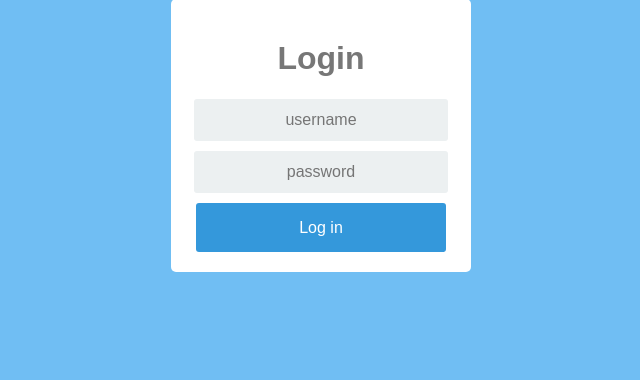
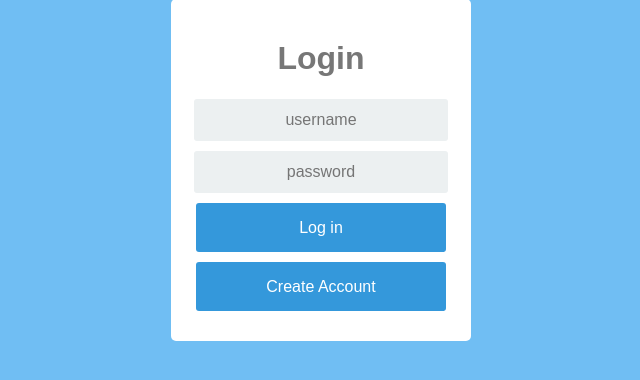
Before and after one commit to AbbyLuHui/DPI_NYCCP, a Flask app: template templates/login.html in a window 1280 px wide. Shown: the part 79-459 px from the top of the page, without its empty margins (319-959 px from the left). Run offline with Flask 2, Linux system fonts and the light colour scheme; the template is opened without the code that fills it, so the values that code supplies are empty; parts of the project's set-up code (start-up, migrations or seed data) failed here and were passed over.

Commit message:
Create Account

```diff
--- a/app.py
+++ b/app.py
@@ -102,7 +102,12 @@ def index():
   See its API: http://flask.pocoo.org/docs/0.10/api/#incoming-request-data
   """
   events = vanilla(list(g.conn.execute("select * from event where event.time > now()")))
-  return render_template("index.html", events=events)
+  #return render_template("index.html", events=events)
+  if not session.get('logged_in'):
+      return render_template('login.html')
+  else:
+      print("Rendering index page")
+      return render_template("index.html", events=events)
 
   # DEBUG: this is debugging code to see what request looks like
   # print request.args
@@ -150,17 +155,14 @@ def index():
   # render_template looks in the templates/ folder for files.
   # for example, the below file reads template/index.html
   #
-  if not session.get('logged_in'):
-      return render_template('login.html')
-  else:
-      return render_template("index.html")
+
 
 @app.route('/login', methods=['POST'])
 def do_admin_login():
     if request.form['password'] == 'password' and request.form['username'] == 'admin':
         session['logged_in'] = True
-    #else:
-        #flash('wrong password!')
+    else:
+        flash('wrong password!')
     return index()
 
 @app.route("/logout")
--- a/static/styles/style.css
+++ b/static/styles/style.css
@@ -65,12 +65,15 @@ box-shadow: none;
 transition: 0.25s;
 display: block;
 width: 250px;
-margin: 0 auto;
+margin: 10px auto;
 }
 
 .btn:hover {
 background-color: #2980B9;
 }
+
+
+
 
 .login-link {
 font-size: 12px;
--- a/templates/login.html
+++ b/templates/login.html
@@ -18,9 +18,12 @@
   <input type="password" class="login-field" value="" placeholder="password" name="password">
 <label class="login-field-icon fui-lock" for="login-pass"></label></div>
 <input type="submit" value="Log in" class="btn btn-primary btn-large btn-block">
+</form>
+<form action="/survey" method="GET">
+  <input type="submit" value="Create Account" class="btn btn-primary btn-small btn-block">
+</form>
 </div>
 </div>
 </div>
-</form>
 </body>
 </html>
```
